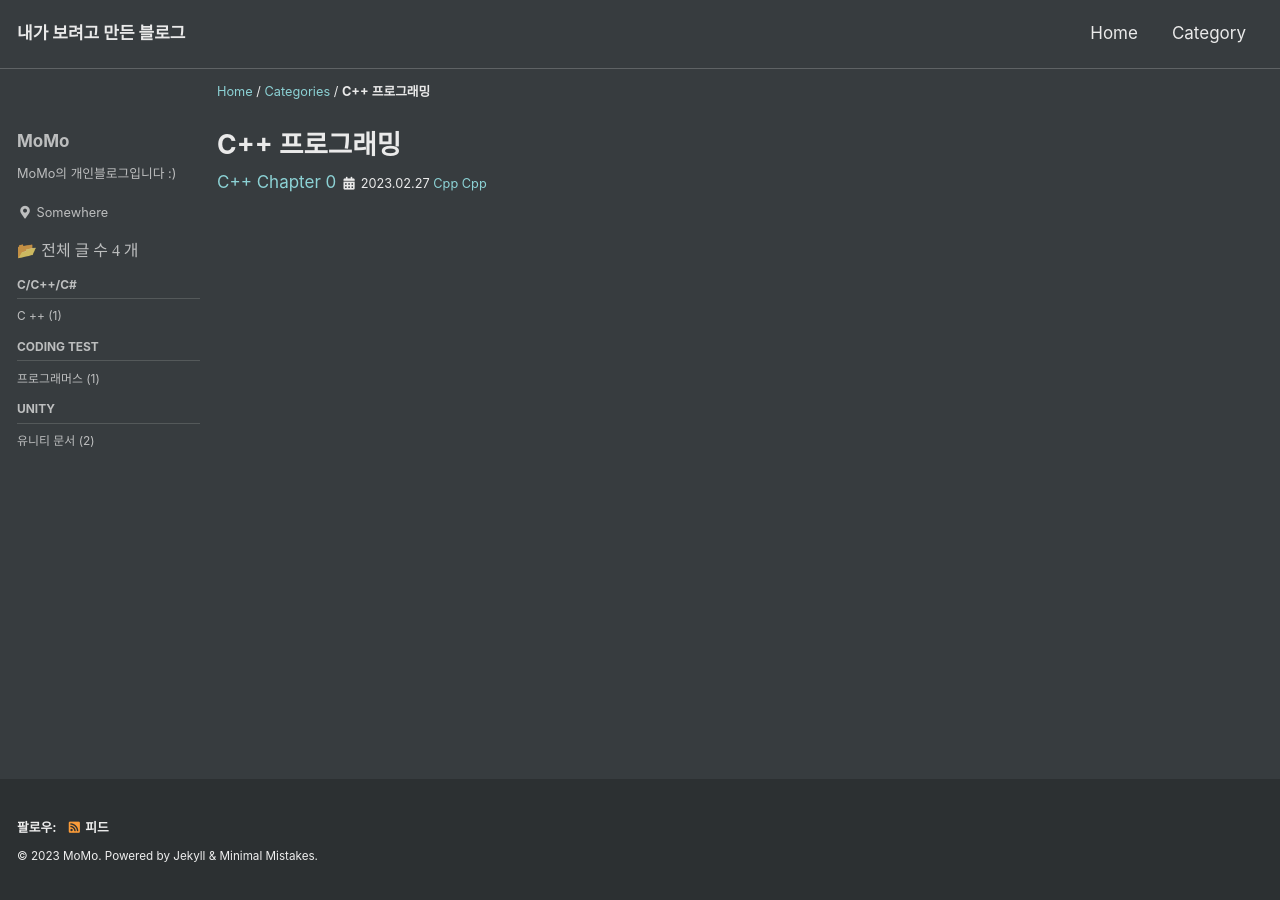
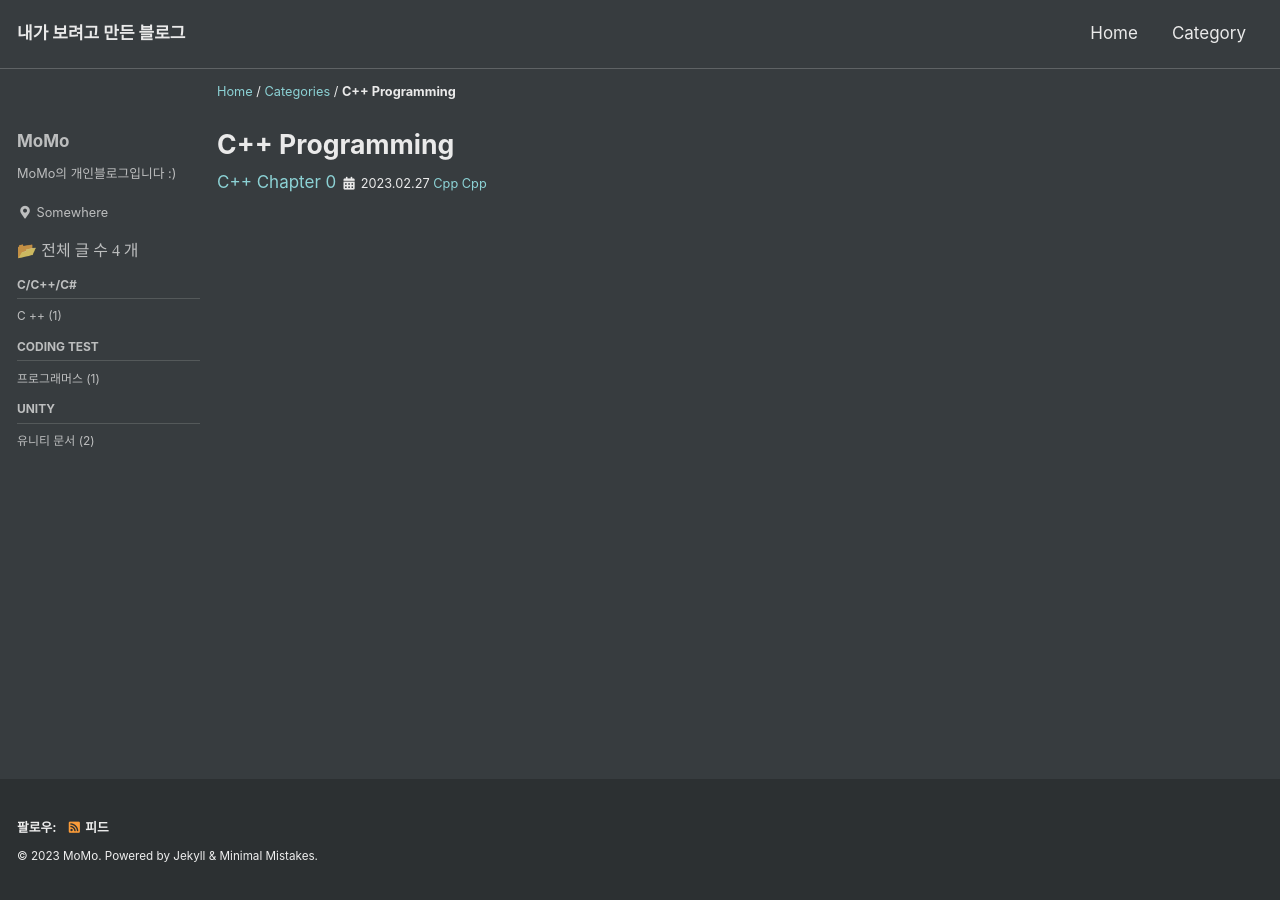
Before and after one commit to Jhyunmo/Jhyunmo.github.io, a Jekyll site: the page built from _pages/categories/category-cpp.markdown, in a window 1280 px wide. Built offline with Jekyll 4.4.1, drawn with Linux system fonts in a browser that asks for light colours; cached includes are drawn as plain includes.

Commit message:
cpp category update

```diff
--- a/_pages/categories/category-cpp.markdown
+++ b/_pages/categories/category-cpp.markdown
@@ -1,5 +1,5 @@
 ---
-title: "C++ 프로그래밍"
+title: "C++ Programming"
 layout: archive
 permalink: categories/cpp
 author_profile: true
```
